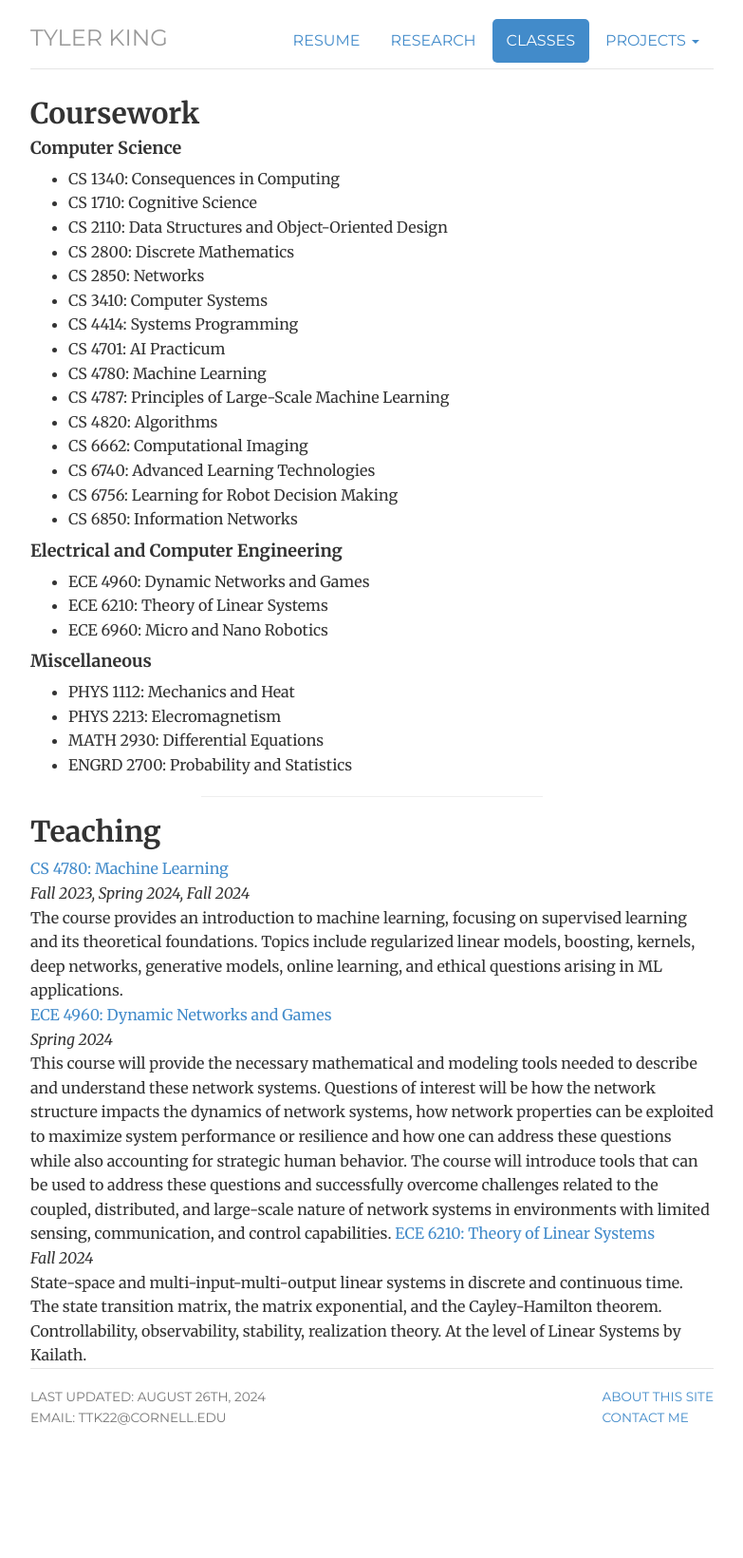
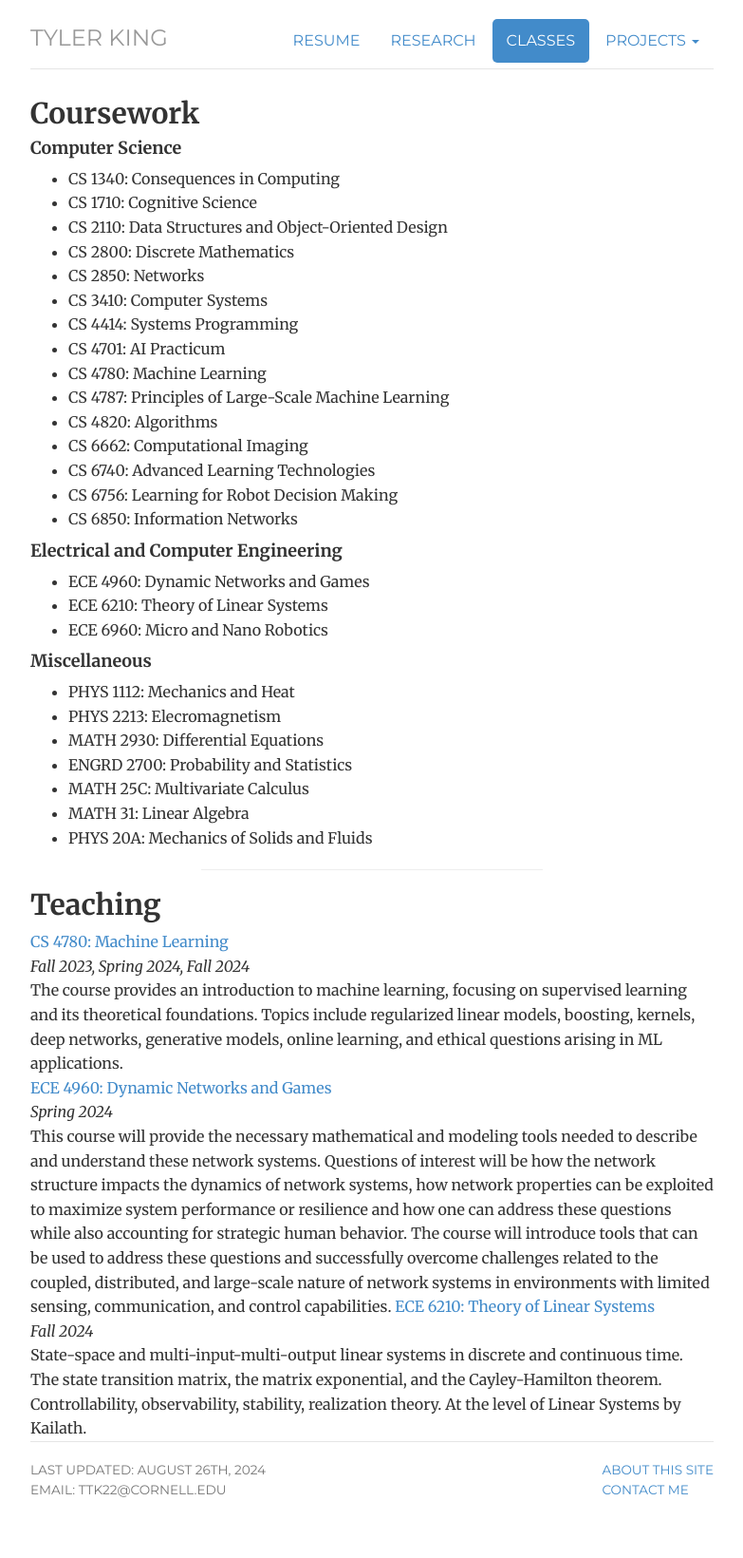
Before and after one commit to tylertking/tylertking.github.io, a Jekyll site: the page built from classes/index.html, in a window 1280 px wide. Shown: the whole page at 95% size, without its empty margins (248-1031 px from the left). Built offline with Jekyll 4.4.1, drawn with Linux system fonts in a browser that asks for light colours; before the commit the page ends 1563 px from its top, so only the background shows below that.

Commit message:
update class list with Moorpark College classes

```diff
--- a/classes/index.html
+++ b/classes/index.html
@@ -43,6 +43,9 @@ description: Tyler King Classes
     <li> PHYS 2213: Elecromagnetism
     <li> MATH 2930: Differential Equations
 	<li> ENGRD 2700: Probability and Statistics
+    <li> MATH 25C: Multivariate Calculus
+    <li> MATH 31: Linear Algebra
+    <li> PHYS 20A: Mechanics of Solids and Fluids
 </ul>
 
 <center><hr width="50%"></center>
@@ -58,6 +61,7 @@ The course provides an introduction to machine learning, focusing on supervised
 <em>Spring 2024</em><br>
 This course will provide the necessary mathematical and modeling tools needed to describe and understand these network systems. Questions of interest will be how the network structure impacts the dynamics of network systems, how network properties can be exploited to maximize system performance or resilience and how one can address these questions while also accounting for strategic human behavior. The course will introduce tools that can be used to address these questions and successfully overcome challenges related to the coupled, distributed, and large-scale nature of network systems in environments with limited sensing, communication, and control capabilities.
 
+
 <a href="https://classes.cornell.edu/browse/roster/FA24/class/ECE/6210">ECE 6210: Theory of Linear Systems</a><br>
 <em>Fall 2024</em><br>
 State-space and multi-input-multi-output linear systems in discrete and continuous time. The state transition matrix, the matrix exponential, and the Cayley-Hamilton theorem. Controllability, observability, stability, realization theory. At the level of Linear Systems by Kailath.
```
